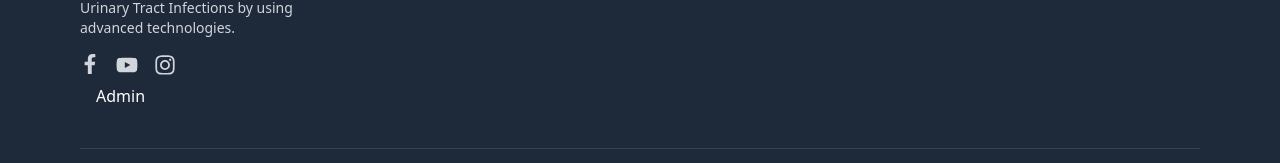
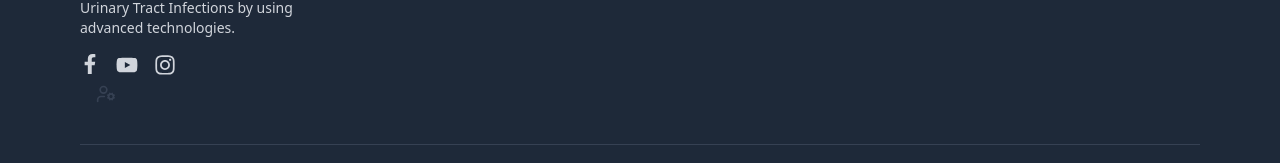
Before and after one commit to Nikhil-kumar-1/doctorNiren, a React (Vite) app in the folder urologist-website/: page /login in a window 1280 px wide. Shown: the part 1500-1663 px from the top of the page. Built offline with nearby package versions, Linux system fonts and the light colour scheme.

Commit message:
footer change

```diff
--- a/urologist-website/src/components/Footer/Footer.jsx
+++ b/urologist-website/src/components/Footer/Footer.jsx
@@ -8,6 +8,7 @@ import {
   FaClock,
 } from "react-icons/fa";
 import { Link } from "react-router-dom"; // Import Link from react-router-dom
+import { UserCog } from "lucide-react"; // Importing admin icon
 
 export default function Footer() {
   // List of services (matching the routes in App.jsx)
@@ -110,15 +111,15 @@ export default function Footer() {
         </div>
       </div>
       <div>
-        {/* Admin Panel Link with Icon */}
-        <Link
-          to="/admin"
-          className="flex items-center gap-2 px-4 py-2 rounded-lg"
-        >
-        <span>Admin</span>
-        </Link>
-      </div>
+      {/* Admin Panel Link with Icon */}
+      <Link
+        to="/admin"
+        className="flex items-center gap-2 px-4 py-2 rounded-lg hover:bg-gray-100 transition"
+      >
+        <UserCog size={20} className="text-gray-700" /> {/* Admin icon */}
 
+      </Link>
+    </div>
       {/* Bottom Navigation Links */}
       <div className="border-t border-gray-700  mt-8  pt-4 text-sm text-gray-300 text-center flex flex-wrap justify-center space-x-2">
         <Link to="/" className="hover:text-blue-400">
```
